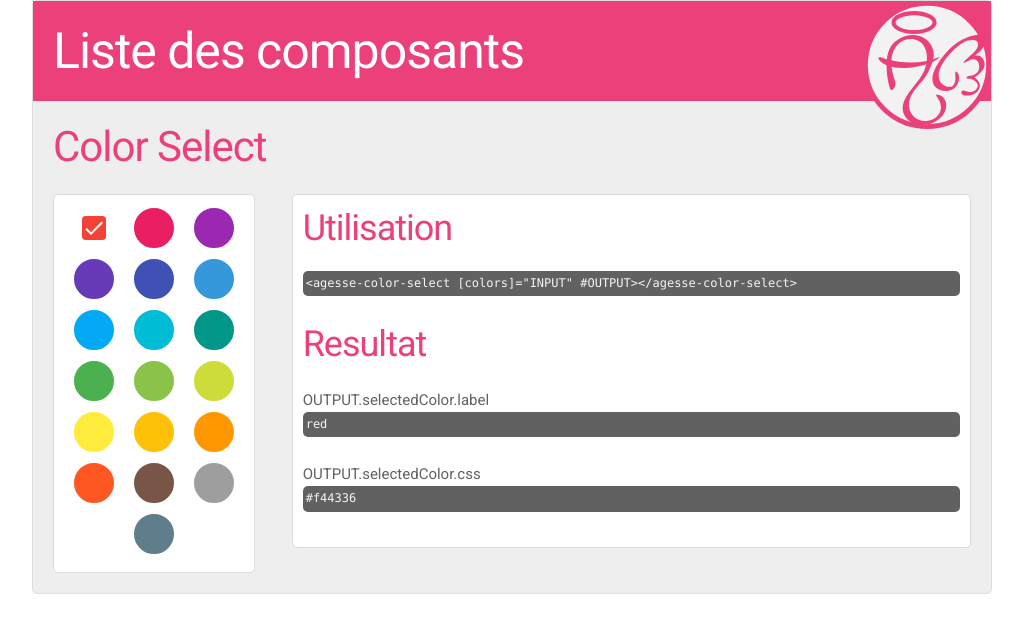
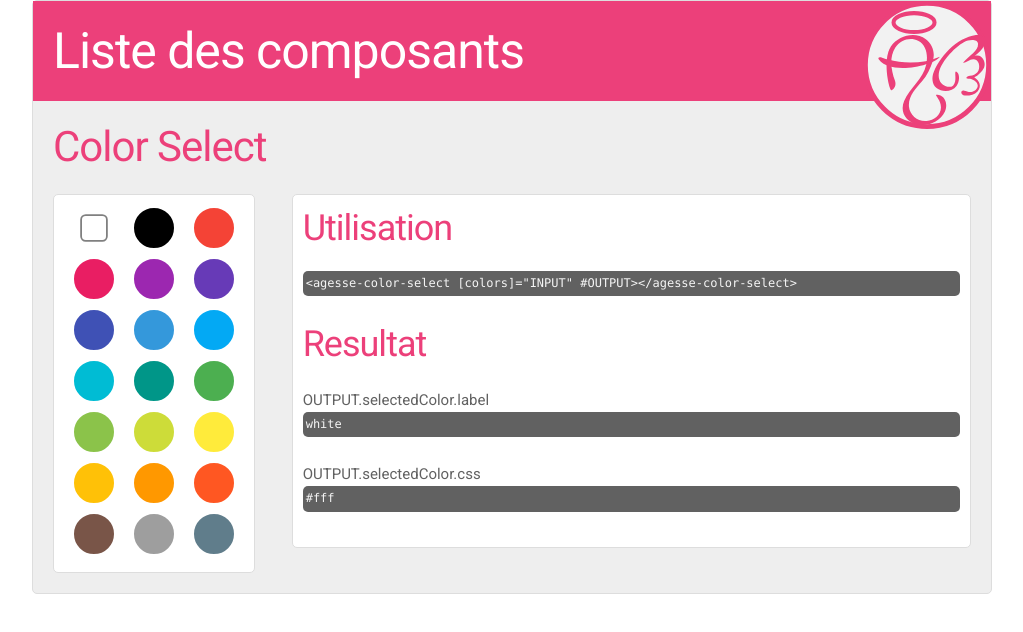
Before and after one commit to Agesse/ColorSelect, an Angular app: page / in a window 1280 px wide. Shown: the top 632 px of the page, without its empty margins (128-1151 px from the left). Built offline with nearby package versions, Linux system fonts and the light colour scheme.

Commit message:
Ajout noir et blanc

```diff
--- a/src/app/modules/color-select/color-select.component.html
+++ b/src/app/modules/color-select/color-select.component.html
@@ -3,13 +3,13 @@
     <input type="radio" id="color-{{i+1}}" name="radio-color" class="sr-only" [value]="color.label" [checked]="selectedColor === color"
       (change)="selectColor(color)">
     <label for="color-{{i+1}}">
-        <span class="sr-only">{{color.label}}</span>
-        <span [ngStyle]="{'background-color': color.css}">
-            <svg fill="#FFFFFF" viewBox="0 0 24 24" *ngIf="selectedColor === color">
-              <svg:path d="M0 0h24v24H0z" fill="none"/>
-              <svg:path d="M9 16.2L4.8 12l-1.4 1.4L9 19 21 7l-1.4-1.4L9 16.2z"/>
-          </svg>
-        </span>
-      </label>
+      <span class="sr-only">{{color.label}}</span>
+      <span [ngStyle]="{'background-color': color.css}" [class.white]="color.label === 'white'">
+        <svg fill="#FFFFFF" viewBox="0 0 24 24" *ngIf="selectedColor === color">
+          <svg:path d="M0 0h24v24H0z" fill="none" />
+          <svg:path d="M9 16.2L4.8 12l-1.4 1.4L9 19 21 7l-1.4-1.4L9 16.2z" />
+        </svg>
+      </span>
+    </label>
   </div>
 </div>
--- a/src/app/modules/color-select/color-select.component.scss
+++ b/src/app/modules/color-select/color-select.component.scss
@@ -37,6 +37,11 @@
    text-align: center;
    line-height: 44px;
    transition: all .5s ease;
+
+   &.white {
+     border-color: grey;
+     transform: scale(.9, .9);
+   }
   }
  }
  &:checked+label span {
@@ -50,6 +55,10 @@
  //outline: 5px auto -webkit-focus-ring-color;
  transform: scale(.6, .6);
  border-color: rgba(0, 0, 0, .2);
+
+  &.white {
+    border-color: grey;
+  }
 }
 
 .sr-only {
--- a/src/app/modules/commons/const/material-colors.const.ts
+++ b/src/app/modules/commons/const/material-colors.const.ts
@@ -1,6 +1,14 @@
 import { Colors } from "../class/colors";
 
 export const COLOR_BASICS: Colors[] = [
+  {
+    label: "white",
+    css: "#fff"
+  },
+  {
+    label: "black",
+    css: "#000"
+  },
   {
     label: "red",
     css: "#f44336"
```
Also changed, not shown: package.json (line endings or trailing spaces), 11 other files (tests, documents, lock files or other folders).
